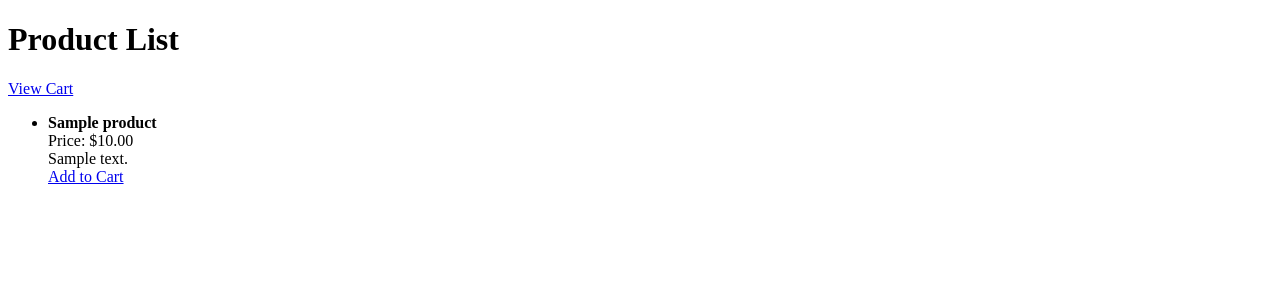
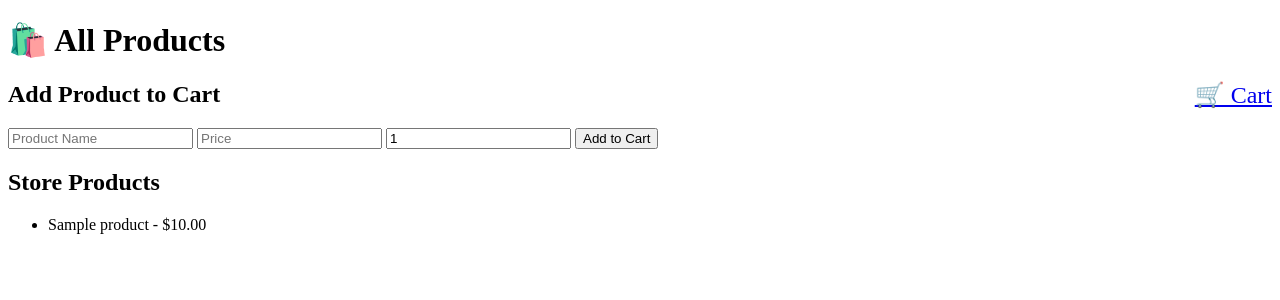
Before and after one commit to 0xKimutai/django-shopcart, a Django app: page / in a window 1280 px wide. Shown: the top 300 px of the page. Run offline with Django 4.2, Linux system fonts and the light colour scheme; tables that the repository leaves empty hold one stand-in row (values such as "Sample post").

Commit message:
Added cart icon, manual product form, and cart view/delete features

```diff
--- a/store/templates/store/product_list.html
+++ b/store/templates/store/product_list.html
@@ -2,19 +2,32 @@
 <html>
 <head>
     <title>Products</title>
+    <style>
+        form {
+            margin-bottom: 20px;
+        }
+    </style>
 </head>
 <body>
-    <h1>Product List</h1>
-    <a href="{% url 'view_cart' %}">View Cart</a>
+    <h1>🛍️ All Products</h1>
+
+    <!-- Cart link with emoji -->
+    <a href="{% url 'cart_view' %}" style="float: right; font-size: 24px;">🛒 Cart</a>
+
+    <h2>Add Product to Cart</h2>
+    <form method="post" action="{% url 'add_to_cart' %}">
+        {% csrf_token %}
+        <input type="text" name="name" placeholder="Product Name" required>
+        <input type="number" step="0.01" name="price" placeholder="Price" required>
+        <input type="number" name="quantity" placeholder="Quantity" value="1" min="1">
+        <button type="submit">Add to Cart</button>
+    </form>
+
+    <h2>Store Products</h2>
     <ul>
-        {% for product in products %}
-            <li>
-                <strong>{{ product.name }}</strong><br>
-                Price: ${{ product.price }}<br>
-                {{ product.description }}<br>
-                <a href="{% url 'add_to_cart' product.id %}">Add to Cart</a>
-            </li>
-        {% endfor %}
+    {% for product in products %}
+        <li>{{ product.name }} - ${{ product.price }}</li>
+    {% endfor %}
     </ul>
 </body>
 </html>
--- a/store/urls.py
+++ b/store/urls.py
@@ -3,6 +3,7 @@ from . import views
 
 urlpatterns = [
     path('', views.product_list, name='product_list'),
-    path('add/<int:product_id>/', views.add_to_cart, name='add_to_cart'),
-    path('cart/', views.view_cart, name='view_cart'),
+    path('cart/', views.cart_view, name='cart_view'),
+    path('add/', views.add_to_cart, name='add_to_cart'),
+    path('remove/<str:key>/', views.remove_from_cart, name='remove_from_cart'),
 ]
--- a/store/views.py
+++ b/store/views.py
@@ -12,13 +12,69 @@ def add_to_cart(request, product_id):
     request.session['cart'] = cart
     return redirect('product_list')
 
-def view_cart(request):
+def cart_view(request):
     cart = request.session.get('cart', {})
     cart_items = []
     total = 0
-    for product_id, quantity in cart.items():
-        product = Product.objects.get(id=product_id)
-        subtotal = product.price * quantity
+
+    for key, quantity in cart.items():
+        if "_" in key:
+            name, price = key.rsplit('_', 1)
+            price = float(price)
+            subtotal = price * quantity
+            cart_items.append({
+                'product': {'name': name, 'price': price},
+                'quantity': quantity,
+                'subtotal': subtotal,
+                'custom': True,
+                'key': key
+            })
+        else:
+            try:
+                product = Product.objects.get(id=key)
+                subtotal = product.price * quantity
+                cart_items.append({
+                    'product': product,
+                    'quantity': quantity,
+                    'subtotal': subtotal,
+                    'custom': False,
+                    'key': product.id
+                })
+                total += subtotal
+            except Product.DoesNotExist:
+                continue
+
         total += subtotal
-        cart_items.append({'product': product, 'quantity': quantity, 'subtotal': subtotal})
+
     return render(request, 'store/cart.html', {'cart_items': cart_items, 'total': total})
+def add_to_cart(request, product_id):
+    cart = request.session.get('cart', {})
+    cart[product_id] = cart.get(product_id, 0) + 1 #Increment quantity
+    request.session['cart'] = cart# save back to session
+    return redirect('product_list') #Redirect back to product page
+def add_to_cart(request):
+    if request.method == 'POST':
+        name = request.POST.get('name')
+        price = float(request.POST.get('price'))
+        quantity = int(request.POST.get('quantity', 1))
+
+        cart = request.session.get('cart', {})
+
+        #create a fake ID for custom entries
+        key = f"{name}_{price}"
+        if key in cart:
+            cart[key] += quantity
+        else:
+            cart[key] = quantity
+
+        request.session['cart'] = cart
+        request.session.modified = True
+
+    return redirect('product_list')
+def remove_from_cart(request, key):
+    cart = request.session.get('cart', {})
+    if key in cart:
+        del cart[key]
+        request.session['cart'] = cart
+        request.session.modified = True
+    return redirect('cart_view')
```
Also changed, not shown: store/templates/store/cart.html (+5 -13 lines).
